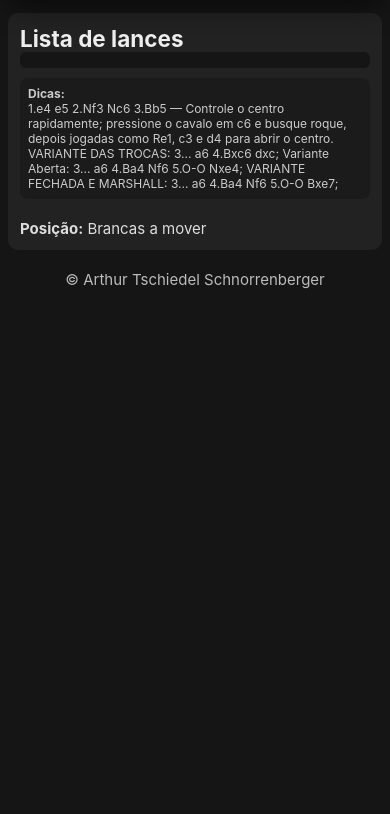
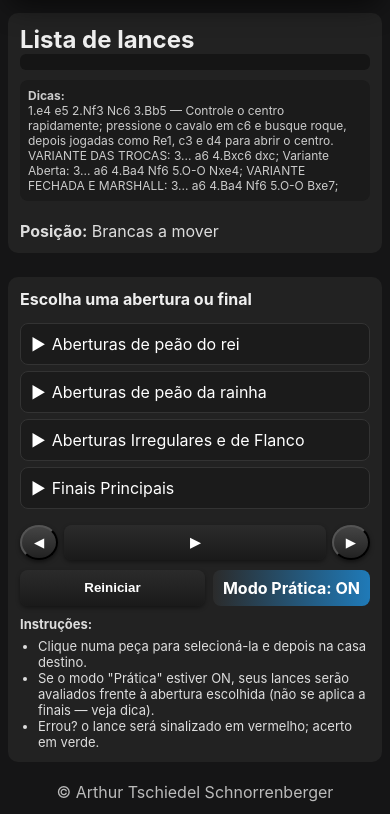
Before and after one commit to brFegari/ChessDesonline, a website: page public/index.html in a window 390 px wide. Shown: the part 454-1268 px from the top of the page. Before the commit the page ends 844 px from the top, so only its background shows below. Drawn offline with Linux system fonts and the light colour scheme.

Commit message:
Update style.css

```diff
--- a/public/style.css
+++ b/public/style.css
@@ -80,7 +80,10 @@ html,body{height:100%;margin:0;padding:0;font-family: Inter, system-ui, -apple-s
 .container{max-width:var(--max-width);margin:0 auto;padding:var(--content-pad);}
 img,svg,canvas{max-width:100%;height:auto;display:block}
 @media (max-width:720px){
-:root{--content-pad:12px}
-body{font-size:15px}
-.sidebar{display:none}
+  .sidebar {
+    width: 100%;
+    max-width: 100%;
+    margin-top: 12px;
+    order: 2; /* aparece depois do tabuleiro */
+  }
 }
```
